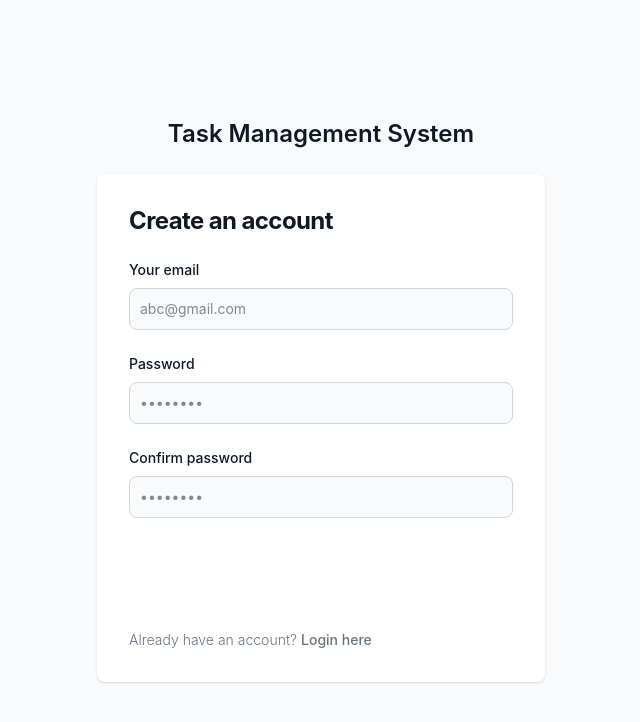
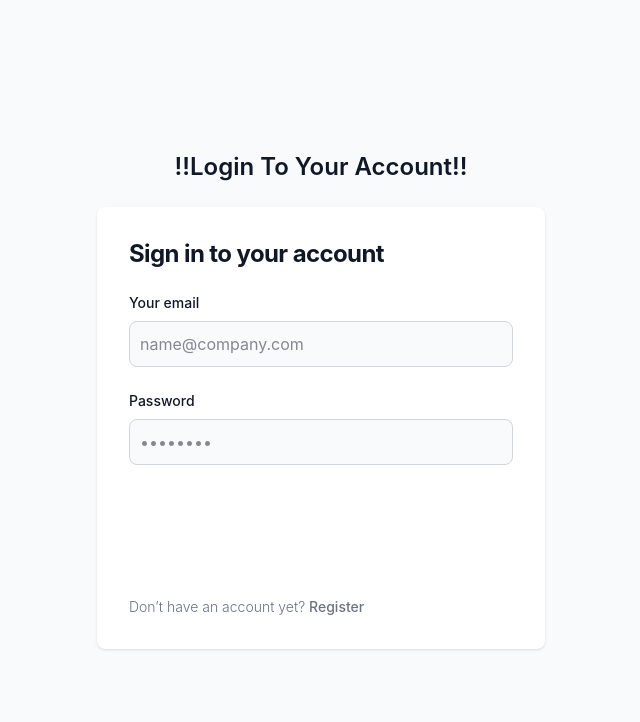
Before and after one commit to aeshnapreyasi/Task_Management_System, a React (Vite) app: page /login in a window 1280 px wide. Shown: the top 722 px of the page, without its empty margins (319-959 px from the left). Built offline with nearby package versions, Linux system fonts and the light colour scheme.

Commit message:
Completed task auth-02, auth-07, auth-08, auth-09

```diff
--- a/package.json
+++ b/package.json
@@ -14,6 +14,7 @@
     "bcryptjs": "^3.0.3",
     "react": "^19.2.8",
     "react-dom": "^19.2.8",
+    "react-router-dom": "^7.18.4",
     "tailwindcss": "^4.3.3"
   },
   "devDependencies": {
--- a/src/App.jsx
+++ b/src/App.jsx
@@ -1,10 +1,10 @@
 import react from "react";
-import RegisterForm from "./components/RegisterForm.jsx";
+import AppRouter from "./router/AppRouter.jsx";
 
 function App() {
   return (
     <div>
-      <RegisterForm />
+      <AppRouter/>
     </div>
   );
 }
--- /dev/null
+++ b/src/components/LoginForm.jsx
@@ -0,0 +1,123 @@
+import React from "react";
+import { useState } from "react";
+import { useNavigate } from "react-router-dom";
+import { Link } from "react-router-dom";
+
+export default function LoginForm(setToken) {
+  const [email, setEmail] = useState("");
+  const [password, setPassword] = useState("");
+  const [error, setError] = useState("");
+  const [loading, setLoading] = useState(false);
+
+  const navigate = useNavigate(); // hook to navigate
+
+  const handleSubmit = async (e) => {
+    e.preventDefault();
+    setError("");
+    setLoading(true);
+
+    try {
+      const response = await fetch("/api/login", {
+        method: "POST",
+        headers: { "Content-Type": "application/json" },
+        body: JSON.stringify({ email, password }),
+        // credentials helps to add include cookie when making api calls.
+        credentials: "include",
+      });
+
+      if (response.ok) {
+        navigate("/home");
+      } else {
+        setError("Invalid credentials");
+      }
+    } catch (err) {
+      setError("Server error");
+    }
+  };
+  return (
+    <section className="bg-gray-50 dark:bg-gray-900">
+      <div className="flex flex-col items-center justify-center px-6 py-8 mx-auto md:h-screen lg:py-0">
+        <a
+          href="#"
+          className="flex items-center mb-6 text-2xl font-semibold text-gray-900 dark:text-white"
+        >
+          !!Login To Your Account!!
+        </a>
+        <div className="w-full bg-white rounded-lg shadow dark:border md:mt-0 sm:max-w-md xl:p-0 dark:bg-gray-800 dark:border-gray-700">
+          <div className="p-6 space-y-4 md:space-y-6 sm:p-8">
+            <h1 className="text-xl font-bold leading-tight tracking-tight text-gray-900 md:text-2xl dark:text-white">
+              Sign in to your account
+            </h1>
+            <form
+              onSubmit={handleSubmit}
+              className="space-y-4 md:space-y-6"
+              action="#"
+            >
+              <div>
+                <label
+                  type="email"
+                  className="block mb-2 text-sm font-medium text-gray-900 dark:text-white"
+                >
+                  Your email
+                </label>
+                <input
+                  type="email"
+                  name="email"
+                  id="email"
+                  onChange={(e) => setEmail(e.target.value)}
+                  className="bg-gray-50 border border-gray-300 text-gray-900 rounded-lg focus:ring-primary-600 focus:border-primary-600 block w-full p-2.5 dark:bg-gray-700 dark:border-gray-600 dark:placeholder-gray-400 dark:text-white dark:focus:ring-blue-500 dark:focus:border-blue-500"
+                  placeholder="name@company.com"
+                  required=""
+                />
+              </div>
+              <div>
+                <label
+                  type="password"
+                  className="block mb-2 text-sm font-medium text-gray-900 dark:text-white"
+                >
+                  Password
+                </label>
+                <input
+                  type="password"
+                  name="password"
+                  id="password"
+                  onChange={(e) => setPassword(e.target.value)}
+                  placeholder="••••••••"
+                  className="bg-gray-50 border border-gray-300 text-gray-900 rounded-lg focus:ring-primary-600 focus:border-primary-600 block w-full p-2.5 dark:bg-gray-700 dark:border-gray-600 dark:placeholder-gray-400 dark:text-white dark:focus:ring-blue-500 dark:focus:border-blue-500"
+                  required=""
+                />
+              </div>
+              <div className="flex items-center justify-between">
+                <div className="flex items-start">
+                  <div className="flex items-center h-5"></div>
+                  <div className="ml-3 text-sm"></div>
+                </div>
+              </div>
+              {error && (
+                <p className="text-sm text-red-600" role="alert">
+                  {error}
+                </p>
+              )}
+              <button
+                type="submit"
+                className="w-full text-white bg-primary-600 hover:bg-primary-700 focus:ring-4 focus:outline-none focus:ring-primary-300 font-medium rounded-lg text-sm px-5 py-2.5 text-center dark:bg-primary-600 dark:hover:bg-primary-700 dark:focus:ring-primary-800"
+              >
+                Sign in
+              </button>
+              <p className="text-sm font-light text-gray-500 dark:text-gray-400">
+                Don’t have an account yet?{" "}
+                <Link
+                  to="/"
+                  href="#"
+                  className="font-medium text-primary-600 hover:underline dark:text-primary-500"
+                >
+                  Register
+                </Link>
+              </p>
+            </form>
+          </div>
+        </div>
+      </div>
+    </section>
+  );
+}
--- a/src/components/RegisterForm.jsx
+++ b/src/components/RegisterForm.jsx
@@ -1,4 +1,5 @@
 import { useState } from "react";
+import { Link } from "react-router-dom";
 
 function RegisterForm() {
   const [message, setMessage] = useState("");
@@ -111,8 +112,16 @@
                 />
               </div>
               <div className="flex items-start"></div>
-              {error && <p className="text-sm text-red-600" role="alert">{error}</p>}
-              {message && <p className="text-sm text-green-600" role="status">{message}</p>}
+              {error && (
+                <p className="text-sm text-red-600" role="alert">
+                  {error}
+                </p>
+              )}
+              {message && (
+                <p className="text-sm text-green-600" role="status">
+                  {message}
+                </p>
+              )}
               <button
                 type="submit"
                 disabled={isSubmitting}
@@ -122,12 +131,12 @@
               </button>
               <p className="text-sm font-light text-gray-500 dark:text-gray-400">
                 Already have an account?{" "}
-                <a
-                  href="#"
+                <Link
+                  to="/login"
                   className="font-medium text-primary-600 hover:underline dark:text-primary-500"
                 >
                   Login here
-                </a>
+                </Link>
               </p>
             </form>
           </div>
--- /dev/null
+++ b/src/router/AppRouter.jsx
@@ -0,0 +1,24 @@
+import { BrowserRouter, Routes, Route, Link } from "react-router-dom";
+import RegisterForm from "../components/RegisterForm";
+import LoginForm from "../components/LoginForm";
+
+function AppRouter() {
+  return (
+    <BrowserRouter>
+      <div>
+        {/* <nav>
+          <Link to="/"> Register </Link>
+          <Link to="/login">Login</Link>
+        </nav> */}
+
+        <Routes>
+          <Route path="/" element={<RegisterForm />} />
+          <Route path="/login" element={<LoginForm />} />
+          {/* <Route path="" */}
+        </Routes>
+      </div>
+    </BrowserRouter>
+  );
+}
+
+export default AppRouter;
--- a/vite.config.js
+++ b/vite.config.js
@@ -7,7 +7,11 @@
   plugins: [react(), tailwindcss()],
   server: {
     proxy: {
-      '/api': 'http://localhost:3000',
+      '/api': {
+        target: 'http://localhost:3000',
+        changeOrigin: true,
+        secure: false,
+      },
     },
   },
 })
```
Also changed, not shown: 1 other file (tests, documents, lock files or other folders).
